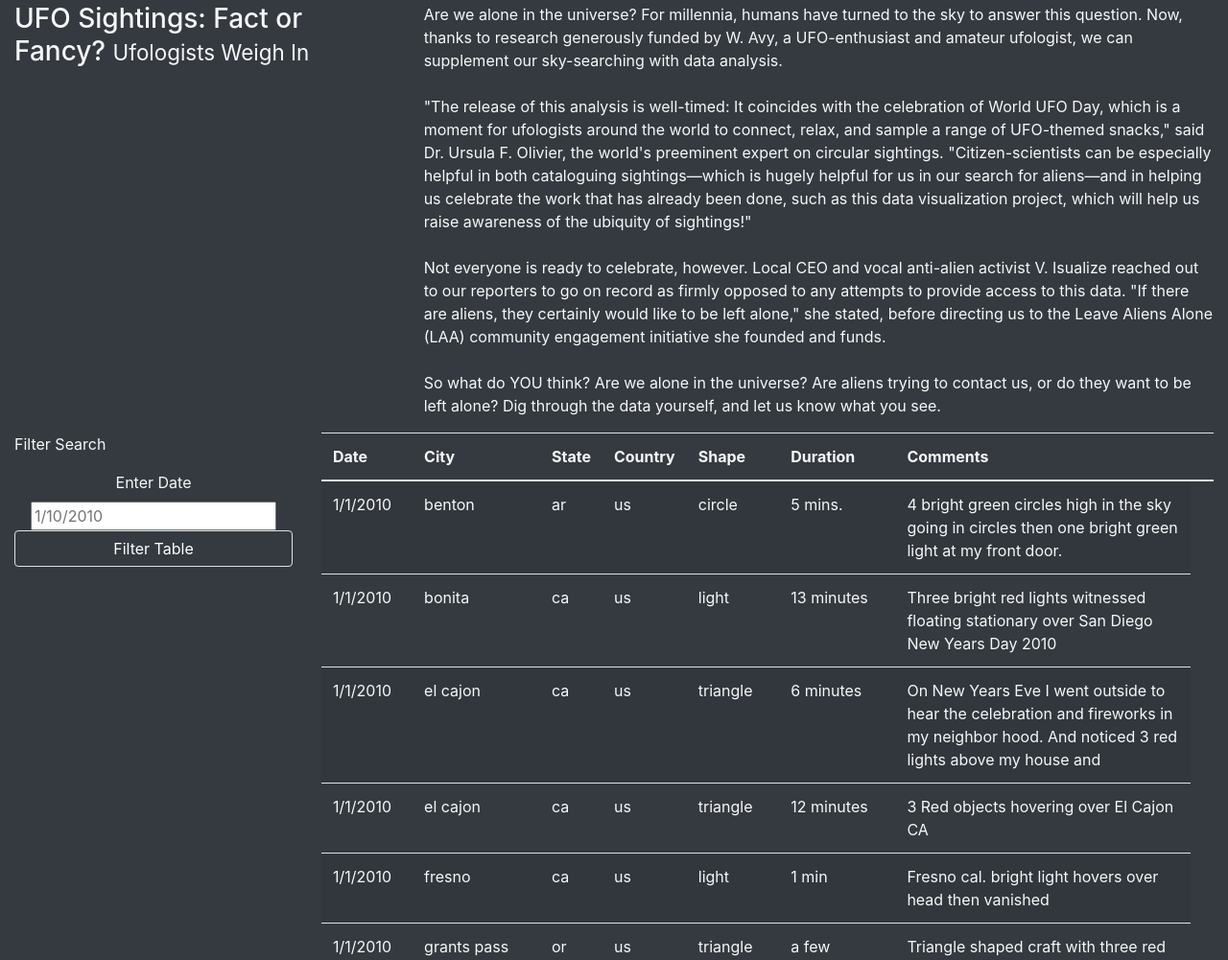
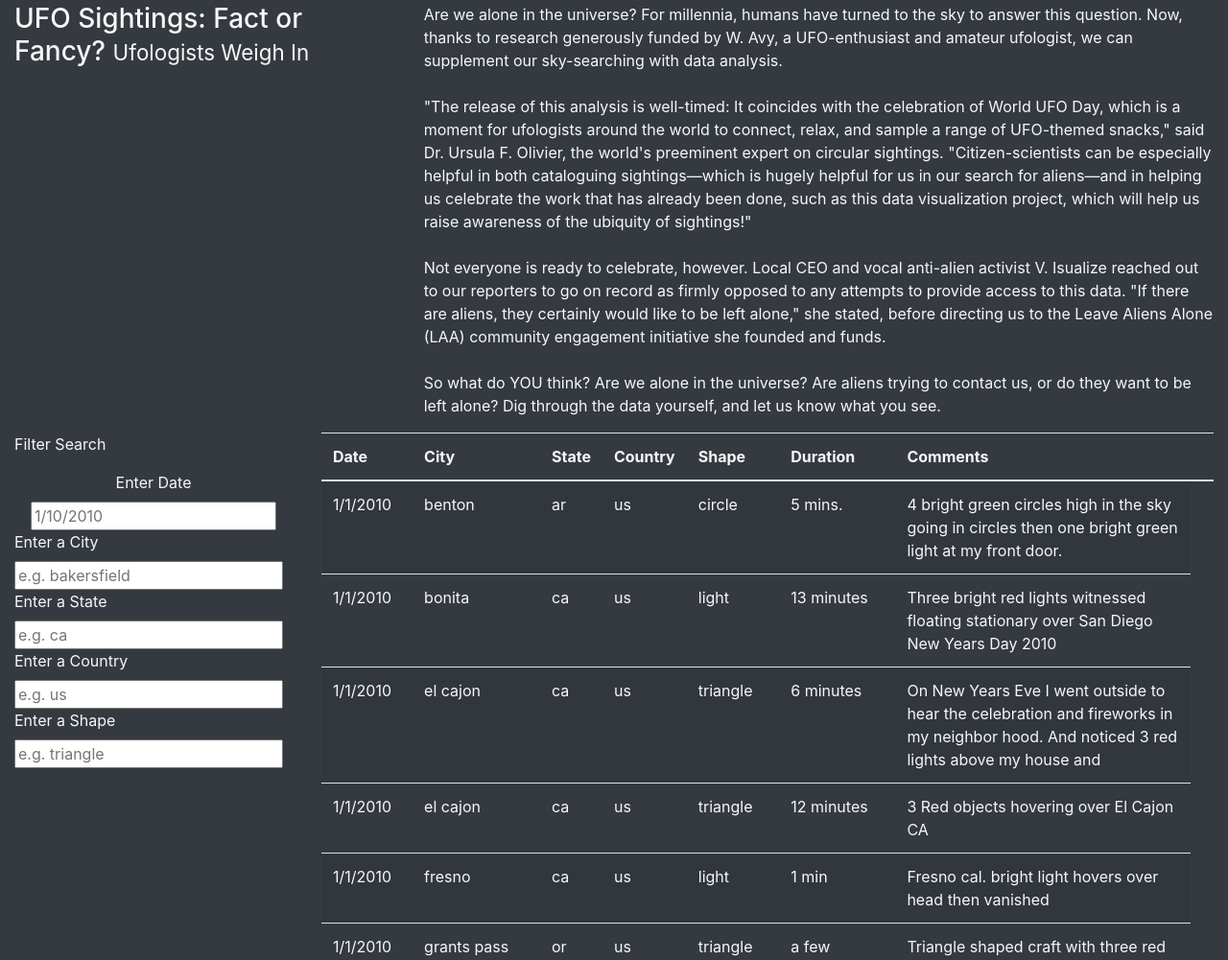
Before and after one commit to Christy-cyber/UFOs, a plain HTML site: page index.html in a window 1280 px wide. Shown: the part 288-1289 px from the top of the page at 96% size. Drawn offline with nearby package versions, Linux system fonts and the light colour scheme.

Commit message:
Updating index.html to include all filters

```diff
--- a/index.html
+++ b/index.html
@@ -65,10 +65,48 @@
                             <!-- Add input -->
                             <input type="text" placeholder="1/10/2010" id="datetime" />
                         </li>
-                        <li class = "bg-dark">
+
+                        <li class = "bg-dark text-left">
+                            <!-- Add city input field -->
+                            <label for="city">Enter a City</label>
+                        </li>
+                        <li class = "bg-dark text-left">
+                            <!-- Add input for city -->
+                            <input type = "text" style = "width: 280px;" placeholder = "e.g. bakersfield" id = "city"/>
+                        </li>
+
+                        <li class = "bg-dark text-left">
+                            <!-- Add state input field -->
+                            <label for="state">Enter a State</label>
+                        </li>
+                        <li class = "bg-dark text-left">
+                            <!-- Add input for state -->
+                            <input type = "text" style = "width: 280px;" placeholder = "e.g. ca" id = "state" />
+                        </li>
+
+                        <li class = "bg-dark text-left">
+                            <!-- Add country input field -->
+                            <label for="country">Enter a Country</label>
+                        </li>
+                        <li class = "bg-dark text-left">
+                            <!-- Add input for country -->
+                            <input type = "text" style = "width: 280px;" placeholder = "e.g. us" id = "country" />
+                        </li>
+
+                        <li class = "bg-dark text-left">
+                            <!-- Add shape input field -->
+                            <label for="shape">Enter a Shape</label>
+                        </li>
+                        <li class = "bg-dark text-left">
+                            <!-- Add input for shape -->
+                            <input type = "text" style = "width: 280px;" placeholder = "e.g. triangle" id = "shape" />
+                        </li>
+                        <!-- <li class = "bg-dark"> -->
                             <!-- Add a button and reference filter-btn in app.py-->
-                            <button id="filter-btn" type="button" class="btn btn-dark btn-block border">Filter Table</button>
-                        </li>
+                            <!-- <button id="filter-btn" type="button" class="btn btn-dark btn-block border">Filter Table</button>
+                        </li> -->
+
+
                     </ul>
                 </form>
             </div>
```
